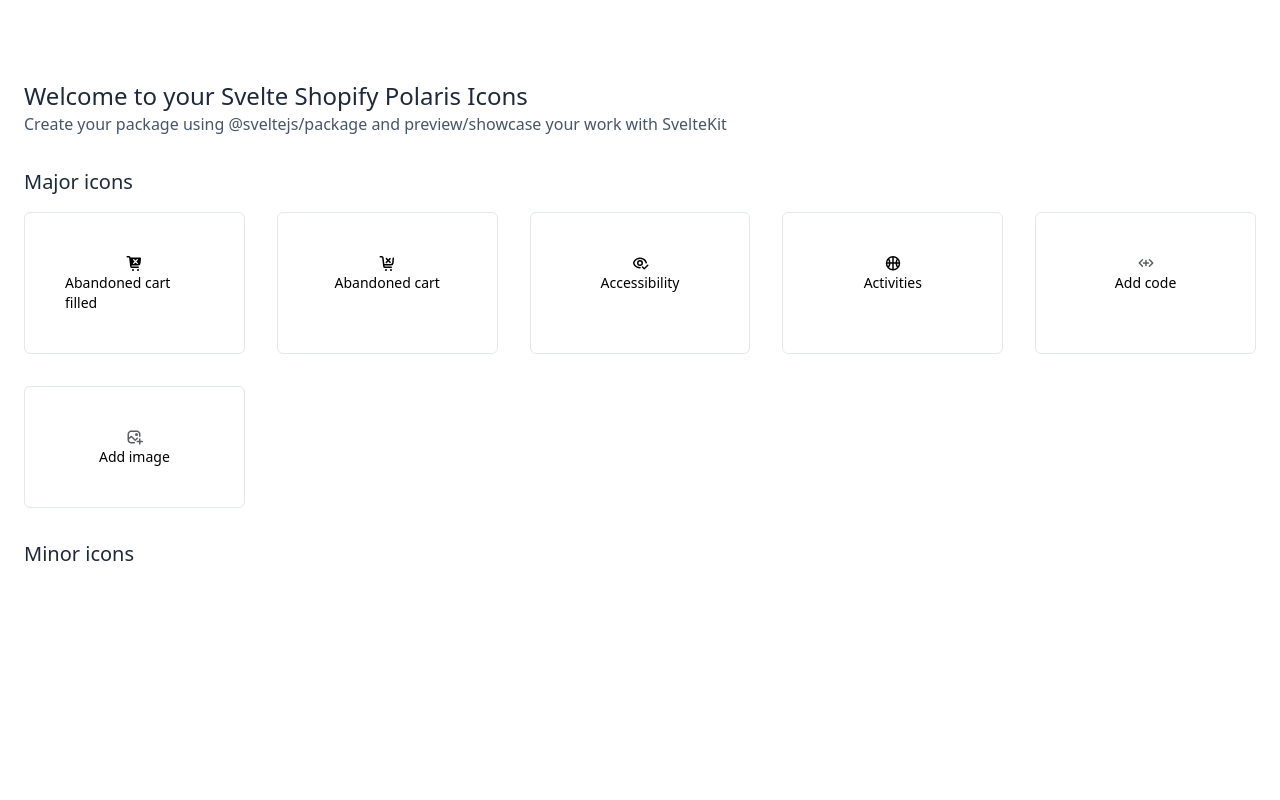
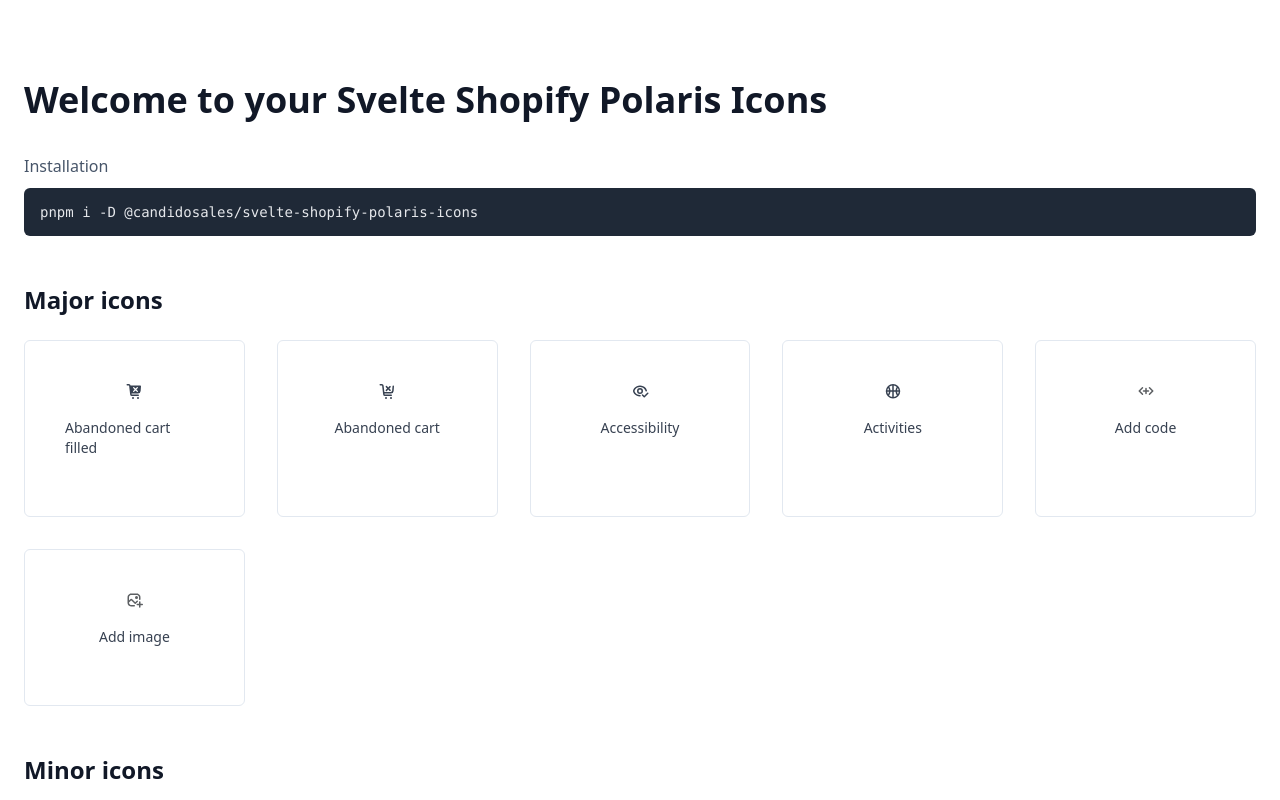
Before and after one commit to candidosales/svelte-shopify-polaris-icons, a SvelteKit app: page / in a window 1280 px wide. Built offline with nearby package versions, Linux system fonts and the light colour scheme.

Commit message:
feat: improve home page

```diff
--- a/package.json
+++ b/package.json
@@ -39,6 +39,7 @@
 		"@sveltejs/adapter-auto": "^2.1.0",
 		"@sveltejs/kit": "^1.22.3",
 		"@sveltejs/package": "^2.2.0",
+		"@tailwindcss/typography": "^0.5.9",
 		"@typescript-eslint/eslint-plugin": "^6.2.0",
 		"@typescript-eslint/parser": "^6.2.0",
 		"autoprefixer": "^10.4.14",
--- a/src/routes/+page.svelte
+++ b/src/routes/+page.svelte
@@ -34,13 +34,12 @@
 	];
 </script>
 
-<div class="relative max-w-7xl mx-auto px-4 sm:px-6 mt-20">
-	<h1 class="text-2xl text-slate-800">Welcome to your Svelte Shopify Polaris Icons</h1>
-	<p class="text-slate-600 mb-8 text-md">
-		Create your package using @sveltejs/package and preview/showcase your work with SvelteKit
-	</p>
+<div class="relative max-w-7xl mx-auto px-4 sm:px-6 mt-20 prose">
+	<h1>Welcome to your Svelte Shopify Polaris Icons</h1>
+	<p class="text-slate-600 mb-2 text-md">Installation</p>
+	<pre class="mt-0">pnpm i -D @candidosales/svelte-shopify-polaris-icons</pre>
 
-	<h2 class="text-xl text-slate-800 mb-4">Major icons</h2>
+	<h2>Major icons</h2>
 
 	<div
 		class="lg:gap-x-8 lg:grid-cols-5 mb-8 sm:gap-x-6 sm:gap-y-8 sm:grid sm:grid-cols-2 sm:space-y-0 space-y-4"
@@ -54,5 +53,5 @@
 			</div>
 		{/each}
 	</div>
-	<h2 class="text-xl text-slate-800 mb-4">Minor icons</h2>
+	<h2>Minor icons</h2>
 </div>
--- a/tailwind.config.js
+++ b/tailwind.config.js
@@ -4,5 +4,5 @@
 	theme: {
 		extend: {}
 	},
-	plugins: []
+	plugins: [require('@tailwindcss/typography')]
 };
```
Also changed, not shown: 1 other file (tests, documents, lock files or other folders).
